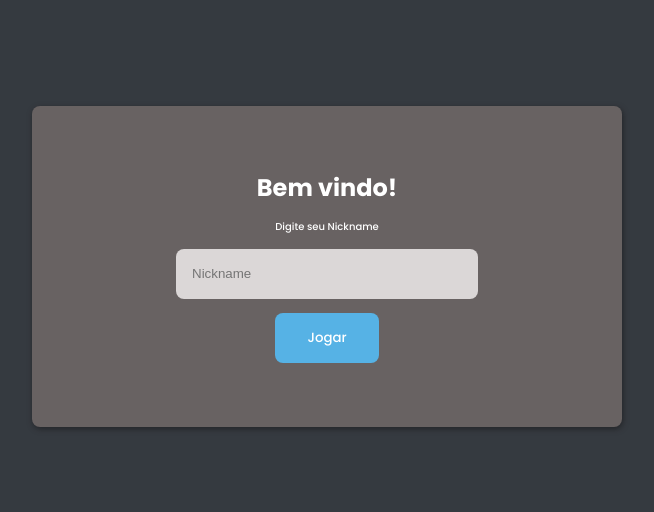
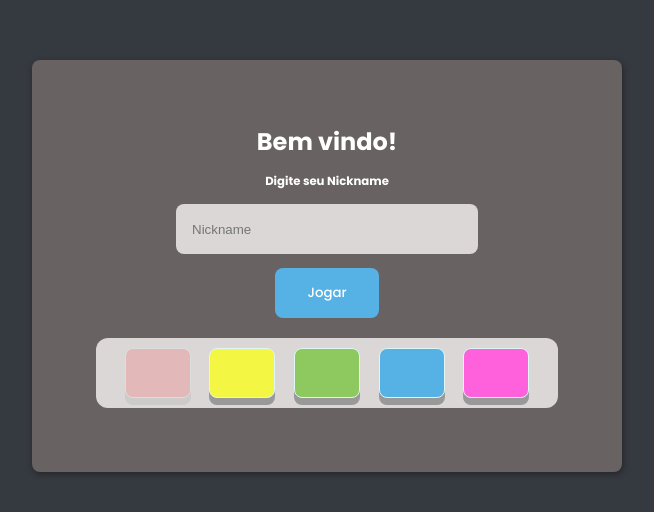
Before and after one commit to Hoquei/Front, a website: page controller.html in a window 1280 px wide. Shown: the part 134-646 px from the top of the page, without its empty margins (313-967 px from the left). Drawn offline with nearby package versions, Linux system fonts and the light colour scheme; no server answers; files whose address does not match are found by name.

Commit message:
first commit

```diff
--- a/controller.html
+++ b/controller.html
@@ -44,10 +44,17 @@
         <div class="modal-wrapper">
             <div class="modal">
                 <h2>Bem vindo!</h2>
-                <p>Digite seu Nickname</p>
+                <h3>Digite seu Nickname</h3>
                 <form action="#" >
                     <input type="text" placeholder="Nickname" id="Nname">
-                    <button class ="button" >Jogar</button>
+                    <button class="button" >Jogar</button>
+                    <div class="colors" id="colors">
+                        <button class ="color selected" id="red"></button>
+                        <button class ="color" id="yellow"></button>
+                        <button class ="color" id="green"></button>
+                        <button class ="color" id ="blue"></button>
+                        <button class ="color" id = "pink"></button>
+                    </div>
                 </form>
             </div>
         </div>
--- a/index.js
+++ b/index.js
@@ -22,7 +22,7 @@ http.listen(8080, () => {
     console.log('Listen on port 8080!')
 })
 
-app.get('/', (req, res) => {
+app.get('/screen', (req, res) => {
     res.sendFile(__dirname + "/index.html");
 })
 
--- a/public/scripts/modal.js
+++ b/public/scripts/modal.js
@@ -2,9 +2,13 @@ export default function Modal(){
 
     let modalWrapper = document.querySelector('.modal-wrapper')
     const button = document.querySelector('.button')
+    const screen = document.querySelector('.screen')
+
+    let body = document.querySelector('.body')
 
     modalWrapper.classList.add("active")
     button.addEventListener("click", getNickname)
+    screen.addEventListener("click", multiScreen)
 
     function open(){
         modalWrapper.classList.add("active")
@@ -29,6 +33,16 @@ export default function Modal(){
 
     function close(){
         modalWrapper.classList.remove("active")
+    }
+
+    function multiScreen() {
+        modalWrapper.classList.remove("active")
+        addScreen()
+    }
+
+    function addScreen() {
+        window.open("localhost:8080/screen/2")
+        body.classList.add("2")
     }
 
     return {
--- a/public/styles/global.css
+++ b/public/styles/global.css
@@ -33,6 +33,7 @@ body {
   height: 100vh;
   background: var(--background);
   align-items: center;
+  overflow: hidden;
 }
 
 .content {
@@ -98,231 +99,3 @@ button.outlined,
   align-items: center;
   margin-top: auto;
 }
-
-/* TIMER */
-.content-wrapper .timer {
-  text-align: center;
-  grid-row: 1;
-  justify-content: center;
-  align-items: center;
-  margin-top: auto;
-  height: 5rem;
-}
-
-.content-wrapper .timer #timer-display {
-  font-family: "Poppins";
-  font-weight: 500;
-  line-height: 1;
-  font-size: 30px;
-}
-
-/* SCOREBOARD */
-
-.content-wrapper .score-board {
-  text-align: center;
-  grid-row: 2;
-  justify-content: center;
-  align-items: center;
-  margin-top: auto;
-}
-
-.player {
-  width: 12rem;
-  display: inline-block;
-  padding: 15px;
-  border: 3px solid var(--black);
-  border-radius: 2rem 2rem 2rem 2rem;
-  margin: 5px;
-}
-
-.player h1,
-.score {
-  font-family: "Poppins";
-  font-weight: 500;
-  line-height: 1;
-}
-
-.score {
-  padding: 20px;
-  display: inline-block;
-  font-size: 40px;
-}
-
-/* TABLE */
-#canvas {
-  position: absolute;
-}
-#table,
-.detail {
-  width: 150rem;
-  height: 65rem;
-  display: flex;
-  align-items: center;
-  justify-content: center;
-  grid-row: 2;
-}
-
-#table {
-  align-items: center;
-
-  background: var(--ice);
-  border-radius: 160px;
-  border: 0.3rem solid var(--black);
-  outline: none;
-  grid-row: 2;
-  display: block;
-}
-
-/* CIRCLES */
-
-#table .detail .main-circle,
-#table .detail .red-circles .circle {
-  width: 20rem;
-  height: 20rem;
-}
-
-#table .detail .main-circle {
-  position: absolute;
-  display: flex;
-  align-items: center;
-  justify-content: center;
-
-  border: 0.3rem solid var(--dark-blue);
-  border-radius: 100%;
-}
-
-#table .detail .main-circle .inner-circle {
-  width: 3.75rem;
-  height: 3.75rem;
-  background: var(--black);
-  border-radius: 100%;
-  position: absolute;
-}
-
-/* RED CIRCLE LINES */
-
-#table .detail .red-circles {
-  width: 150rem;
-  height: 65rem;
-
-  justify-content: center;
-  align-items: center;
-
-  display: grid;
-  grid-template-columns: 51% 13%;
-  grid-template-rows: 50% 50%;
-}
-
-#table .detail .red-circles .circle {
-  border: 0.3rem solid var(--reder);
-  border-radius: 100%;
-
-  justify-content: center;
-  align-items: center;
-
-  display: grid;
-  grid-template-columns: 30% 16.5%;
-  grid-template-rows: 67% 0%;
-}
-
-#table .detail .red-circles .circle div {
-  width: 3rem;
-  height: 3rem;
-  border: 0.3rem solid var(--reder);
-}
-
-#table .detail .red-circles .circle div:nth-child(1) {
-  border-top: transparent;
-  border-left: transparent;
-}
-
-#table .detail .red-circles .circle div:nth-child(2) {
-  border-top: transparent;
-  border-right: transparent;
-}
-
-#table .detail .red-circles .circle div:nth-child(3) {
-  border-bottom: transparent;
-  border-left: transparent;
-}
-
-#table .detail .red-circles .circle div:nth-child(4) {
-  border-bottom: transparent;
-  border-right: transparent;
-}
-
-/* LINES */
-
-#table .detail .line {
-  width: 42rem;
-  height: 65rem;
-  top: 25rem;
-  border: 0.3rem solid var(--dark-blue);
-  border-top: transparent;
-  border-bottom: transparent;
-
-  justify-content: space-between;
-  align-items: center;
-
-  position: absolute;
-  display: flex;
-}
-
-/* RED DOTS */
-
-#table .detail .points {
-  width: 42rem;
-  height: 65rem;
-
-  justify-content: center;
-  align-items: center;
-  position: absolute;
-
-  display: grid;
-  grid-template-columns: 65% 4.5%;
-}
-
-#table .detail .points div {
-  width: 1rem;
-  height: 1rem;
-
-  justify-content: center;
-  align-items: center;
-
-  background: var(--reder);
-  border-radius: 100%;
-}
-
-/* GOALS */
-
-#table .detail .goals {
-  width: 150rem;
-  height: 65rem;
-
-  justify-content: center;
-  align-items: center;
-  position: absolute;
-
-  display: grid;
-  grid-template-columns: 80% 2.6%;
-}
-
-#table .detail .goals div {
-  width: 3rem;
-  height: 28rem;
-  border: 0.4rem solid var(--black);
-
-  justify-content: center;
-  align-items: center;
-  display: flex;
-
-  justify-content: space-between;
-}
-
-#table .detail .goals div:nth-child(1) {
-  border-right: transparent;
-}
-
-#table .detail .goals div:nth-child(2) {
-  border-left: transparent;
-}
--- a/public/styles/modal.css
+++ b/public/styles/modal.css
@@ -38,7 +38,7 @@
   color: var(--white);
 }
 
-.modal-wrapper .modal p {
+.modal-wrapper .modal h3 {
   margin-bottom: 1.4rem;
   margin-top: 1.4rem;
   color: var(--white);
@@ -61,3 +61,47 @@
 .modal-wrapper .modal .button {
   padding: 1.3rem 3.2rem;
 }
+
+.modal-wrapper .modal .colors {
+  display: flex;
+  justify-content: space-evenly;
+  margin-top: 2rem;
+  padding: 1rem;
+  border-radius: 1.2rem 1.2rem 1.2rem 1.2rem;
+  background-color: var(--another-grey);
+}
+
+.modal-wrapper .modal .colors .color {
+  border: 1px solid var(--ice);
+  box-shadow: 0 7px #999;
+}
+
+.modal-wrapper .modal .colors .color.selected {
+  opacity: 0.2;
+  cursor: not-allowed;
+}
+
+.modal-wrapper .modal .colors .color:active {
+  box-shadow: 0 2px #666;
+  transform: translateY(1px);
+}
+
+#red {
+  background-color: var(--red);
+}
+
+#yellow {
+  background-color: var(--yellow);
+}
+
+#green {
+  background-color: var(--green);
+}
+
+#blue {
+  background-color: var(--blue);
+}
+
+#pink {
+  background-color: var(--magenta);
+}
```
Also changed, not shown: index.html (+6 -4 lines), public/styles/index.css (added, +227 -0 lines).
